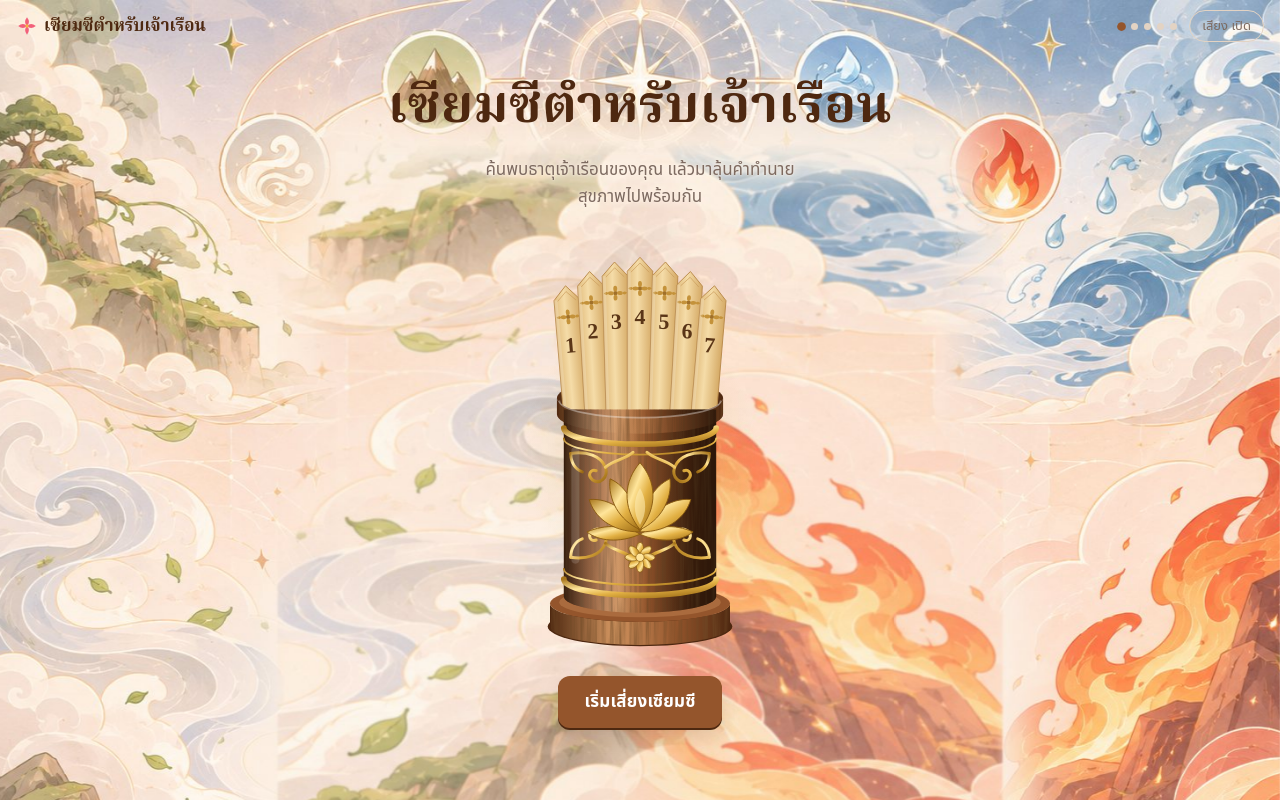
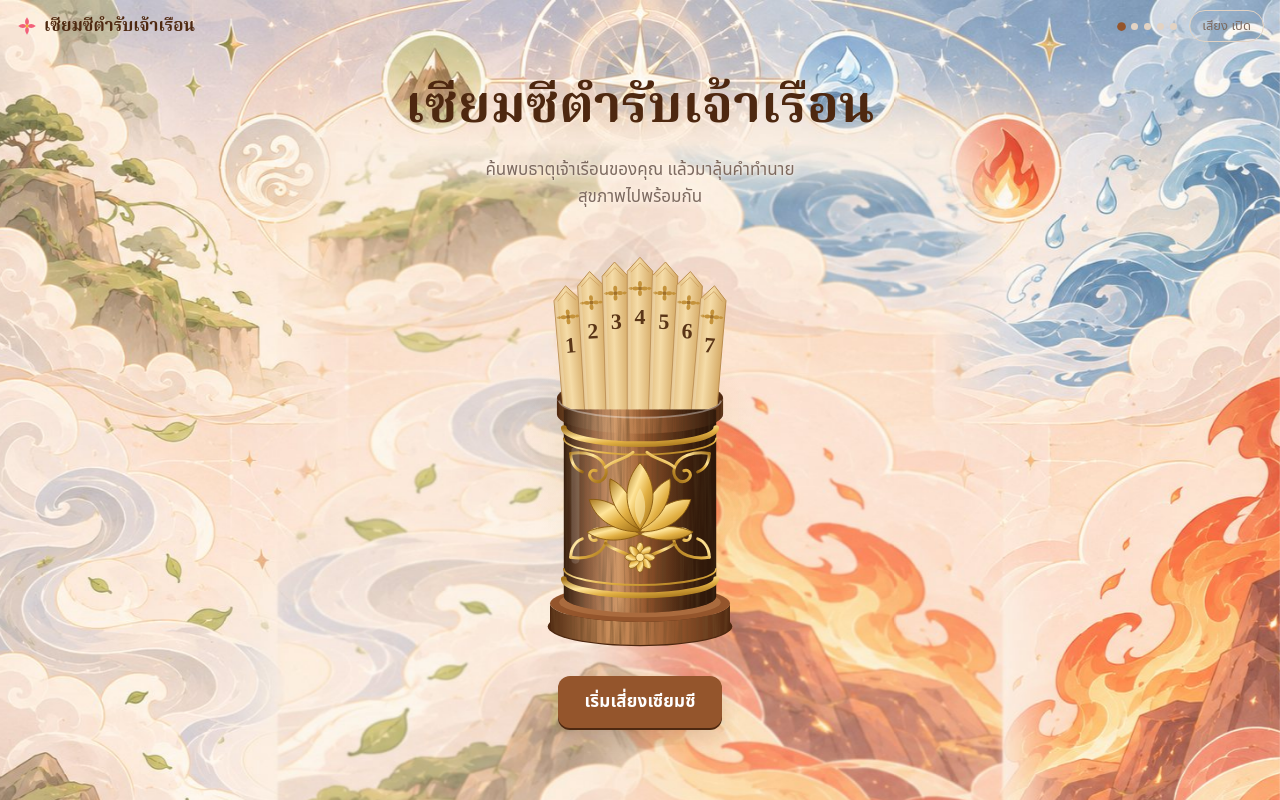
Before and after one commit to scaffold-ship-it/siamsi-tamrap-2, a plain HTML site: page index.html in a window 1280 px wide. Drawn offline with Linux system fonts and the light colour scheme; a web font is replaced by a local one.

Commit message:
Rename site to เซียมซีตำรับเจ้าเรือน
Co-Authored-By: Claude Opus 5.5 <noreply@anthropic.com>
Claude-Session: https://claude.ai/code/session_012bwU5ywVzARYZA7pP3uH8T

```diff
--- a/index.html
+++ b/index.html
@@ -3,7 +3,7 @@
 <head>
 <meta charset="utf-8">
 <meta name="viewport" content="width=device-width, initial-scale=1">
-<title>เซียมซีตำหรับเจ้าเรือน</title>
+<title>เซียมซีตำรับเจ้าเรือน</title>
 <link rel="preconnect" href="https://fonts.googleapis.com">
 <link rel="preconnect" href="https://fonts.gstatic.com" crossorigin>
 <link href="https://fonts.googleapis.com/css2?family=Noto+Serif+Thai:wght@500;600;700&family=IBM+Plex+Sans+Thai:wght@400;500;600&display=swap" rel="stylesheet">
@@ -218,7 +218,7 @@ h2{font-size:clamp(26px,6.5vw,36px);line-height:1.25}
 <header class="bar">
   <button class="brand" id="brand" aria-label="กลับหน้าแรก">
     <svg viewBox="0 0 40 40" aria-hidden="true"><g fill="#f2607a"><path d="M20 4 Q27 13 20 20 Q13 13 20 4Z"/><path d="M36 20 Q27 27 20 20 Q27 13 36 20Z"/><path d="M20 36 Q13 27 20 20 Q27 27 20 36Z"/><path d="M4 20 Q13 13 20 20 Q13 27 4 20Z"/></g><circle cx="20" cy="20" r="3" fill="#f3b443"/></svg>
-    เซียมซีตำหรับเจ้าเรือน
+    เซียมซีตำรับเจ้าเรือน
   </button>
   <div class="steps" aria-hidden="true"><i></i><i></i><i></i><i></i><i></i></div>
   <button class="mute" id="mute" aria-pressed="false">เสียง เปิด</button>
@@ -228,7 +228,7 @@ h2{font-size:clamp(26px,6.5vw,36px);line-height:1.25}
   <!-- 1 Home -->
   <section class="screen" id="s-home" aria-labelledby="h-home">
     <div class="hero">
-      <h1 id="h-home" tabindex="-1">เซียมซีตำหรับเจ้าเรือน</h1>
+      <h1 id="h-home" tabindex="-1">เซียมซีตำรับเจ้าเรือน</h1>
       <p class="lead">ค้นพบธาตุเจ้าเรือนของคุณ แล้วมาลุ้นคำทำนายสุขภาพไปพร้อมกัน</p>
       <div class="hero-cup" id="heroCup"></div>
       <button class="btn" id="startBtn">เริ่มเสี่ยงเซียมซี</button>
```
Also changed, not shown: 1 other file.
